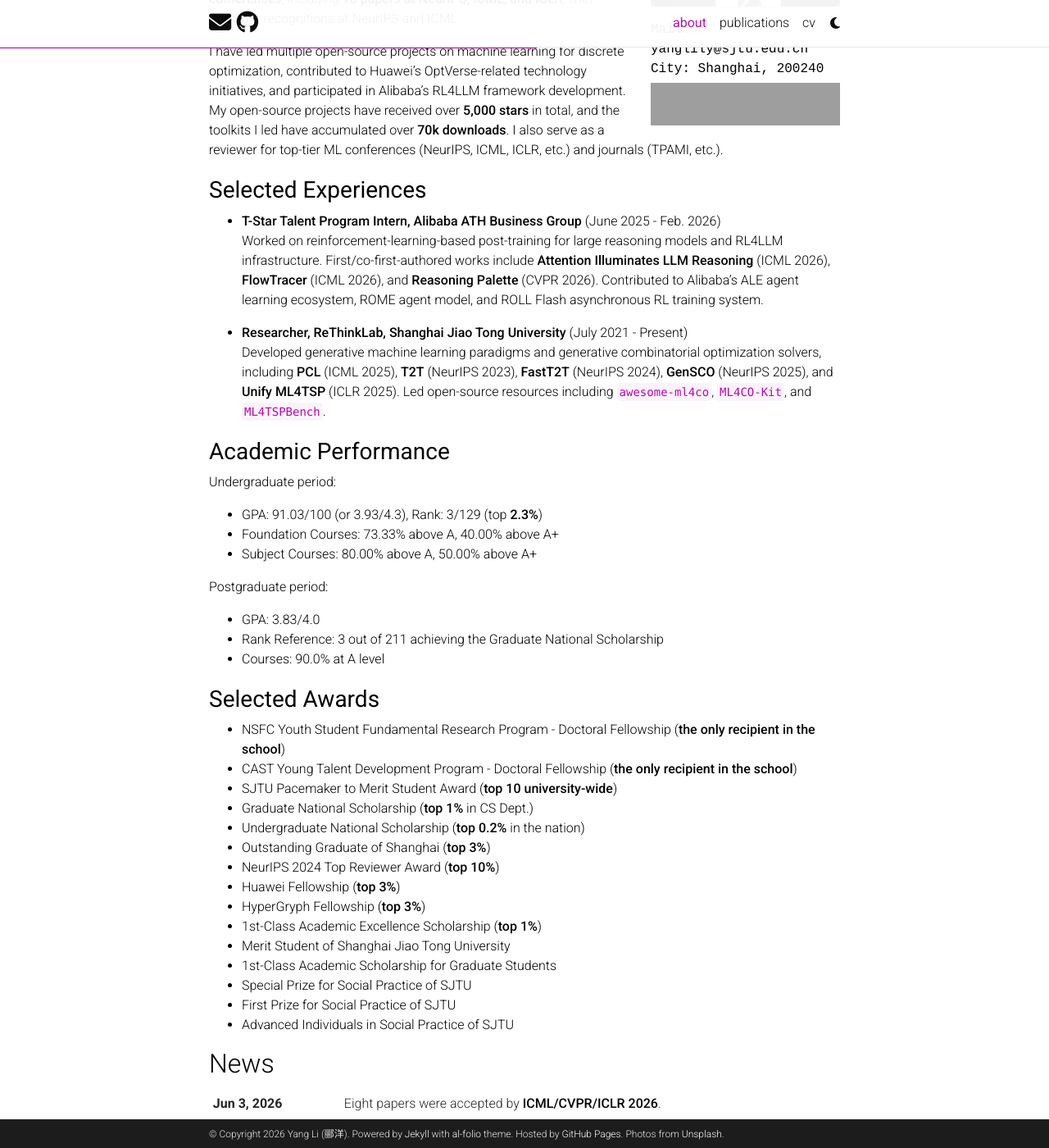
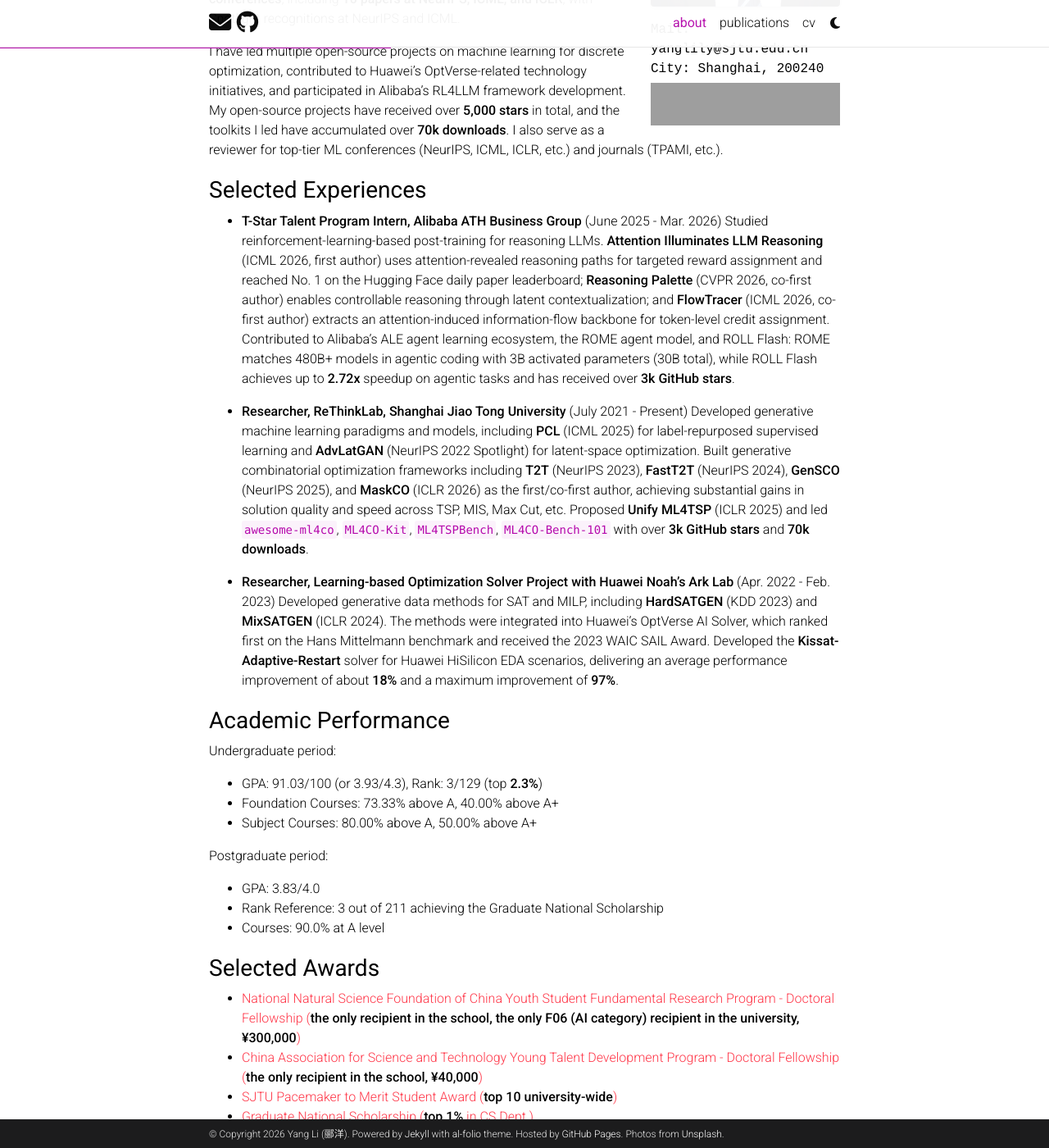
Before and after one commit to yangco-le/yangco-le.github.io, a Jekyll site: the page built from _pages/about.md, in a window 1280 px wide and 1400 px high, scrolled down 517 px. Shown: the whole window at 82% size. Built offline with Jekyll 4.4.1, drawn with Linux system fonts in a browser that asks for light colours; full-size pictures stand in for the smaller copies a plugin makes; comment, search, counter and statistics services are not loaded; a style sheet for code colours, icons or effects is not loaded; grey boxes are pictures that could not be loaded.

Commit message:
update readme

```diff
--- a/_pages/about.md
+++ b/_pages/about.md
@@ -30,11 +30,14 @@
 <small>Selected Experiences</small>
 ---
 
-- **T-Star Talent Program Intern, Alibaba ATH Business Group** (June 2025 - Feb. 2026)
-  Worked on reinforcement-learning-based post-training for large reasoning models and RL4LLM infrastructure. First/co-first-authored works include **Attention Illuminates LLM Reasoning** (ICML 2026), **FlowTracer** (ICML 2026), and **Reasoning Palette** (CVPR 2026). Contributed to Alibaba's ALE agent learning ecosystem, ROME agent model, and ROLL Flash asynchronous RL training system.
+- **T-Star Talent Program Intern, Alibaba ATH Business Group** (June 2025 - Mar. 2026)
+  Studied reinforcement-learning-based post-training for reasoning LLMs. **Attention Illuminates LLM Reasoning** (ICML 2026, first author) uses attention-revealed reasoning paths for targeted reward assignment and reached No. 1 on the Hugging Face daily paper leaderboard; **Reasoning Palette** (CVPR 2026, co-first author) enables controllable reasoning through latent contextualization; and **FlowTracer** (ICML 2026, co-first author) extracts an attention-induced information-flow backbone for token-level credit assignment. Contributed to Alibaba's ALE agent learning ecosystem, the ROME agent model, and ROLL Flash: ROME matches 480B+ models in agentic coding with 3B activated parameters (30B total), while ROLL Flash achieves up to **2.72x** speedup on agentic tasks and has received over **3k GitHub stars**.
 
 - **Researcher, ReThinkLab, Shanghai Jiao Tong University** (July 2021 - Present)
-  Developed generative machine learning paradigms and generative combinatorial optimization solvers, including **PCL** (ICML 2025), **T2T** (NeurIPS 2023), **FastT2T** (NeurIPS 2024), **GenSCO** (NeurIPS 2025), and **Unify ML4TSP** (ICLR 2025). Led open-source resources including `awesome-ml4co`, `ML4CO-Kit`, and `ML4TSPBench`.
+  Developed generative machine learning paradigms and models, including **PCL** (ICML 2025) for label-repurposed supervised learning and **AdvLatGAN** (NeurIPS 2022 Spotlight) for latent-space optimization. Built generative combinatorial optimization frameworks including **T2T** (NeurIPS 2023), **FastT2T** (NeurIPS 2024), **GenSCO** (NeurIPS 2025), and **MaskCO** (ICLR 2026) as the first/co-first author, achieving substantial gains in solution quality and speed across TSP, MIS, Max Cut, etc. Proposed **Unify ML4TSP** (ICLR 2025) and led `awesome-ml4co`, `ML4CO-Kit`, `ML4TSPBench`, `ML4CO-Bench-101` with over **3k GitHub stars** and **70k downloads**.
+
+- **Researcher, Learning-based Optimization Solver Project with Huawei Noah's Ark Lab** (Apr. 2022 - Feb. 2023)
+  Developed generative data methods for SAT and MILP, including **HardSATGEN** (KDD 2023) and **MixSATGEN** (ICLR 2024). The methods were integrated into Huawei's OptVerse AI Solver, which ranked first on the Hans Mittelmann benchmark and received the 2023 WAIC SAIL Award. Developed the **Kissat-Adaptive-Restart** solver for Huawei HiSilicon EDA scenarios, delivering an average performance improvement of about **18%** and a maximum improvement of **97%**.
 
 
 <small>Academic Performance</small>
@@ -53,11 +56,11 @@
 <small>Selected Awards</small>
 ---
 
-- NSFC Youth Student Fundamental Research Program - Doctoral Fellowship (**the only recipient in the school**)
-- CAST Young Talent Development Program - Doctoral Fellowship (**the only recipient in the school**)
-- SJTU Pacemaker to Merit Student Award (**top 10 university-wide**)
-- Graduate National Scholarship (**top 1%** in CS Dept.)
-- Undergraduate National Scholarship (**top 0.2%** in the nation)
+- <span class="text-danger">National Natural Science Foundation of China Youth Student Fundamental Research Program - Doctoral Fellowship (<strong>the only recipient in the school, the only F06 (AI category) recipient in the university, ¥300,000</strong>)</span>
+- <span class="text-danger">China Association for Science and Technology Young Talent Development Program - Doctoral Fellowship (<strong>the only recipient in the school, ¥40,000</strong>)</span>
+- <span class="text-danger">SJTU Pacemaker to Merit Student Award (<strong>top 10 university-wide</strong>)</span>
+- <span class="text-danger">Graduate National Scholarship (<strong>top 1%</strong> in CS Dept.)</span>
+- <span class="text-danger">Undergraduate National Scholarship (<strong>top 0.2%</strong> in the nation)</span>
 - Outstanding Graduate of Shanghai (**top 3%**)
 - NeurIPS 2024 Top Reviewer Award (**top 10%**)
 - Huawei Fellowship (**top 3%**)
```
